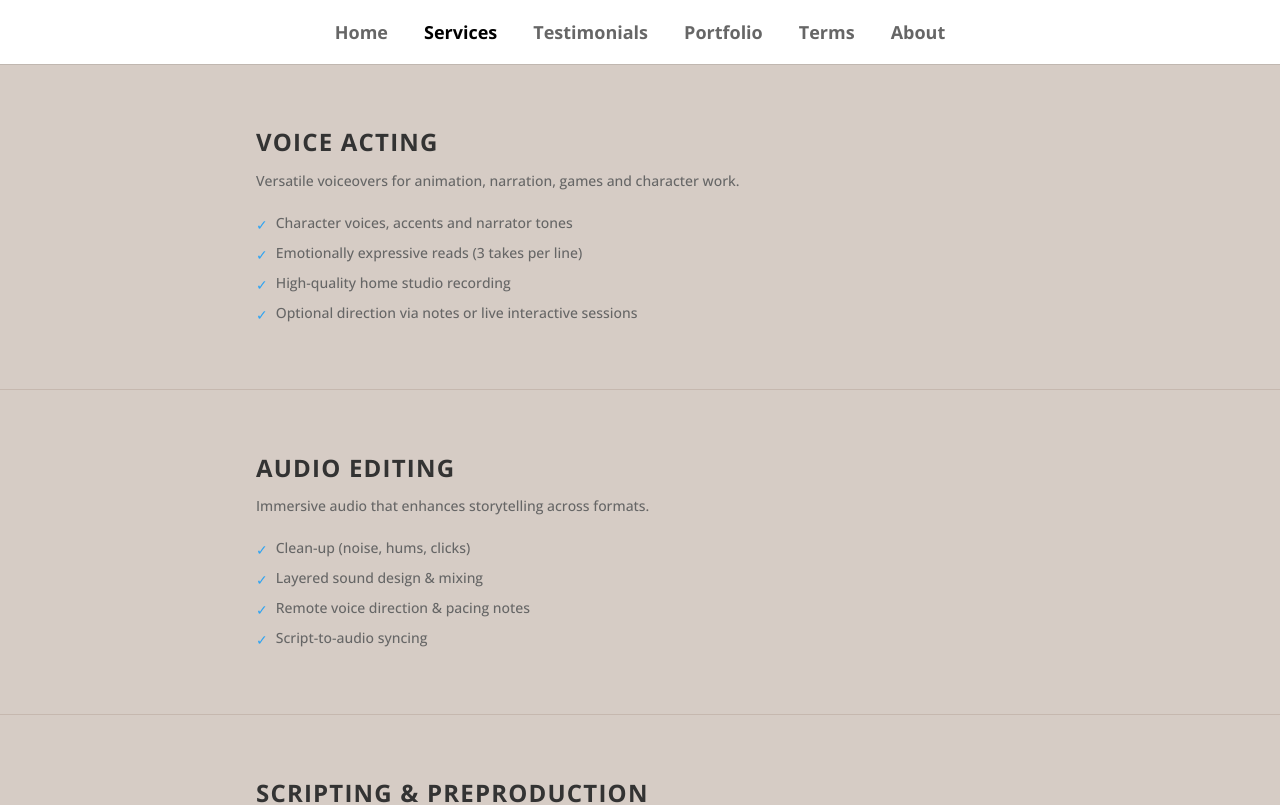
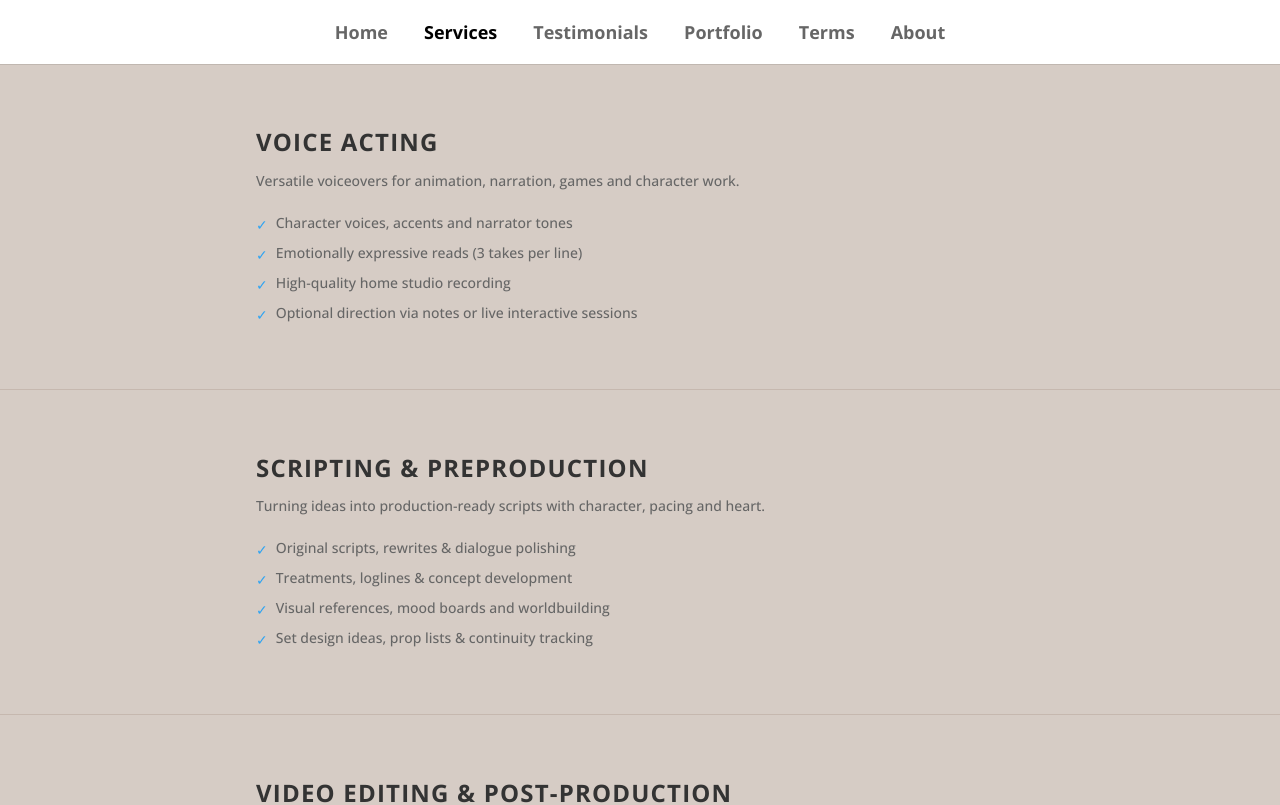
Before and after one commit to tekguy-au/peainapod, a React (Vite) app: page /services in a window 1280 px wide. Shown: the top 805 px of the page. Built offline with nearby package versions, Linux system fonts and the light colour scheme.

Commit message:
Remove Audio Editing section from Services page

```diff
--- a/src/pages/Services.tsx
+++ b/src/pages/Services.tsx
@@ -7,16 +7,6 @@ const services = [
       'Emotionally expressive reads (3 takes per line)',
       'High-quality home studio recording',
       'Optional direction via notes or live interactive sessions',
-    ],
-  },
-  {
-    title: 'AUDIO EDITING',
-    description: 'Immersive audio that enhances storytelling across formats.',
-    features: [
-      'Clean-up (noise, hums, clicks)',
-      'Layered sound design & mixing',
-      'Remote voice direction & pacing notes',
-      'Script-to-audio syncing',
     ],
   },
   {
```
